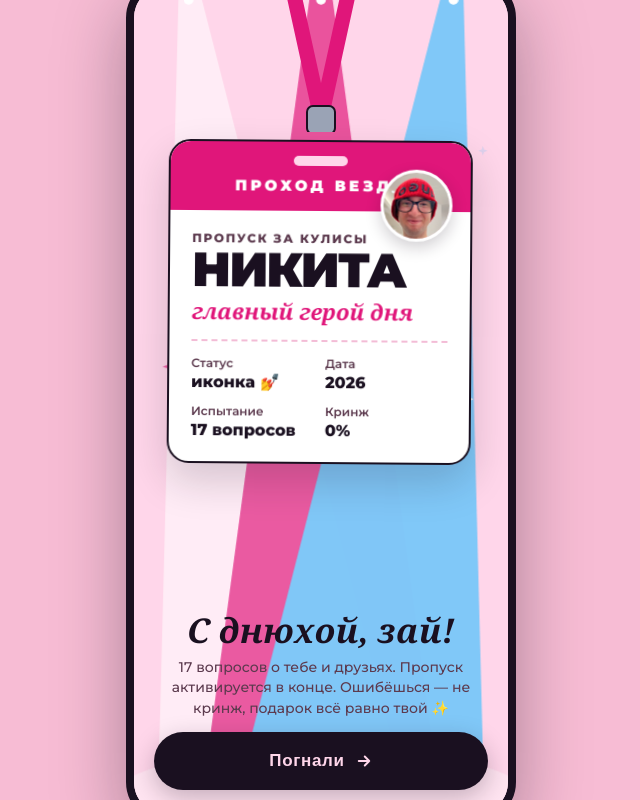
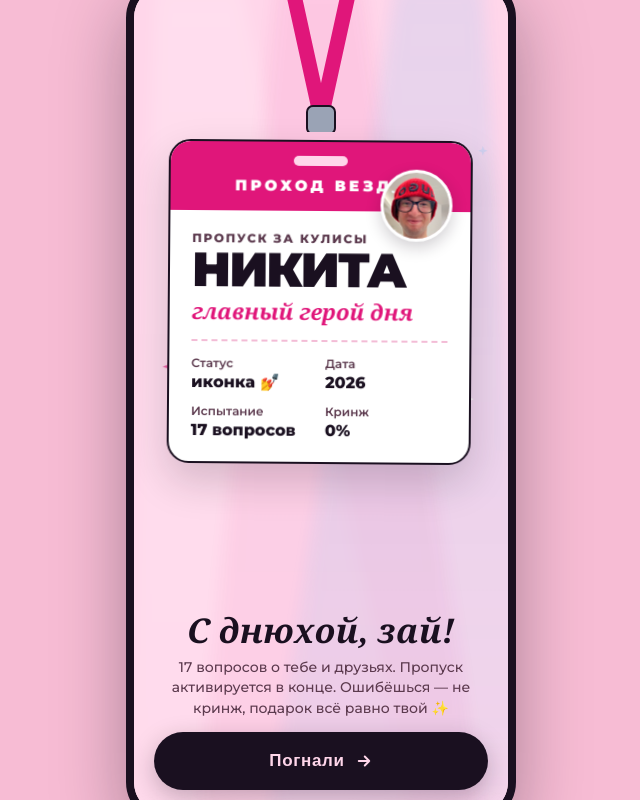
Before and after one commit to rbuinytska/nikita-quiz, a React (Vite) app: page / in a window 1280 px wide. Shown: the whole page, without its empty margins (319-959 px from the left). Built offline with nearby package versions, Linux system fonts and the light colour scheme; a web font is replaced by a local one.

Commit message:
Smooth spotlight beams with gradient fades, edge blur, and extended bounds to eliminate screen cutoff

```diff
--- a/src/components/StageBackground.tsx
+++ b/src/components/StageBackground.tsx
@@ -13,23 +13,66 @@ export const StageBackground: React.FC = () => {
         inset: 0,
         zIndex: 0,
         pointerEvents: 'none',
+        overflow: 'hidden',
       }}
     >
-      {/* Spotlight beams — gentle, not overwhelming */}
-      <polygon className="beam" points="50,0 70,0 270,780 30,780" fill="#FFFFFF" opacity="0.45" />
-      <polygon className="beam beam2" points="185,0 205,0 310,780 80,780" fill="#E0167A" opacity="0.10" />
-      <polygon className="beam beam3" points="320,0 340,0 360,780 120,780" fill="#7FC8F8" opacity="0.20" />
+      <defs>
+        {/* Smooth vertical fade for spotlight beams - eliminates sharp cuts at top and bottom */}
+        <linearGradient id="beamFadeWhite" x1="0" y1="0" x2="0" y2="1">
+          <stop offset="0%" stopColor="#FFFFFF" stopOpacity="0" />
+          <stop offset="12%" stopColor="#FFFFFF" stopOpacity="0.35" />
+          <stop offset="75%" stopColor="#FFFFFF" stopOpacity="0.25" />
+          <stop offset="100%" stopColor="#FFFFFF" stopOpacity="0" />
+        </linearGradient>
 
-      {/* Stage light ellipse at bottom */}
-      <ellipse cx="195" cy="844" rx="230" ry="70" fill="#FFFFFF" opacity="0.35" />
+        <linearGradient id="beamFadePink" x1="0" y1="0" x2="0" y2="1">
+          <stop offset="0%" stopColor="#E0167A" stopOpacity="0" />
+          <stop offset="12%" stopColor="#E0167A" stopOpacity="0.10" />
+          <stop offset="75%" stopColor="#E0167A" stopOpacity="0.08" />
+          <stop offset="100%" stopColor="#E0167A" stopOpacity="0" />
+        </linearGradient>
 
-      {/* Top stage lights fixtures */}
-      <rect x="44" y="-8" width="32" height="20" rx="5" fill="#1A1020" />
-      <rect x="179" y="-8" width="32" height="20" rx="5" fill="#1A1020" />
-      <rect x="314" y="-8" width="32" height="20" rx="5" fill="#1A1020" />
-      <circle cx="60" cy="14" r="5" fill="#FFFFFF" />
-      <circle cx="195" cy="14" r="5" fill="#FFFFFF" />
-      <circle cx="330" cy="14" r="5" fill="#FFFFFF" />
+        <linearGradient id="beamFadeBlue" x1="0" y1="0" x2="0" y2="1">
+          <stop offset="0%" stopColor="#7FC8F8" stopOpacity="0" />
+          <stop offset="12%" stopColor="#7FC8F8" stopOpacity="0.18" />
+          <stop offset="75%" stopColor="#7FC8F8" stopOpacity="0.12" />
+          <stop offset="100%" stopColor="#7FC8F8" stopOpacity="0" />
+        </linearGradient>
+
+        {/* Soft edge blur filter for realistic light diffusion */}
+        <filter id="softBeamBlur" x="-20%" y="-20%" width="140%" height="140%">
+          <feGaussianBlur stdDeviation="8" />
+        </filter>
+
+        <radialGradient id="stageBottomGlow" cx="50%" cy="100%" r="70%">
+          <stop offset="0%" stopColor="#FFFFFF" stopOpacity="0.3" />
+          <stop offset="60%" stopColor="#FFFFFF" stopOpacity="0.1" />
+          <stop offset="100%" stopColor="#FFFFFF" stopOpacity="0" />
+        </radialGradient>
+      </defs>
+
+      {/* Spotlight beams — smoothly extended past top and bottom with blurred edges and gradient dissolve */}
+      <polygon
+        className="beam"
+        points="30,-120 90,-120 330,1050 -10,1050"
+        fill="url(#beamFadeWhite)"
+        filter="url(#softBeamBlur)"
+      />
+      <polygon
+        className="beam beam2"
+        points="160,-120 220,-120 390,1050 50,1050"
+        fill="url(#beamFadePink)"
+        filter="url(#softBeamBlur)"
+      />
+      <polygon
+        className="beam beam3"
+        points="290,-120 350,-120 440,1050 110,1050"
+        fill="url(#beamFadeBlue)"
+        filter="url(#softBeamBlur)"
+      />
+
+      {/* Soft ambient floor light */}
+      <ellipse cx="195" cy="844" rx="250" ry="120" fill="url(#stageBottomGlow)" />
 
       {/* Decorative sparkles */}
       <path className="tw" d="M340 410 l3 8 8 3 -8 3 -3 8 -3 -8 -8 -3 8 -3 Z" fill="#FFFFFF" />
```
